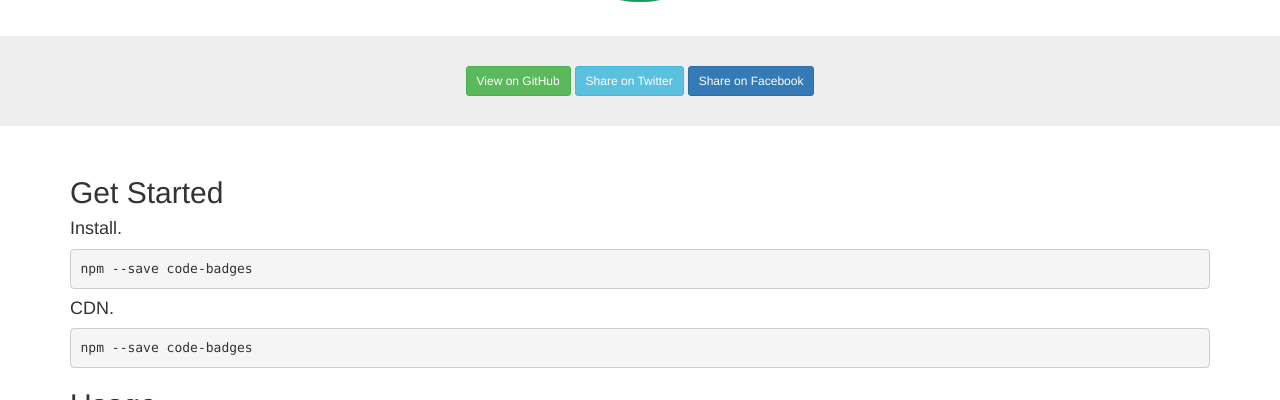
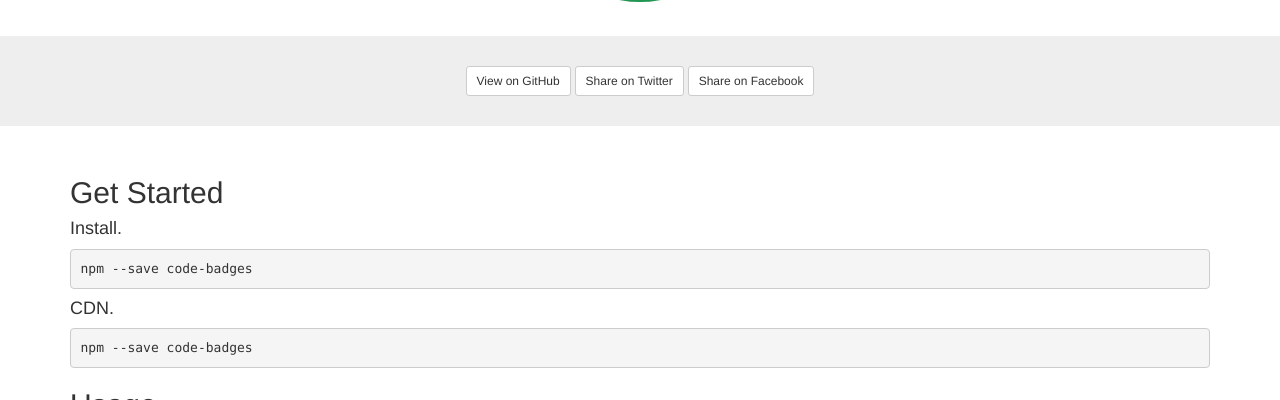
Before and after one commit to codemzy/codebadges, a website: page index.html in a window 1280 px wide. Shown: the part 700-1100 px from the top of the page. Drawn offline with nearby package versions, Linux system fonts and the light colour scheme; no server answers.

Commit message:
Updated index design

```diff
--- a/index.html
+++ b/index.html
@@ -4,7 +4,7 @@
   <meta charset="UTF-8">
   <meta name="viewport" content="width=device-width, initial-scale=1">
   <title>Code Badges - Progress badges for code learning platforms</title>
-  <link rel="stylesheet" href="https://maxcdn.bootstrapcdn.com/bootstrap/3.3.7/css/bootstrap.min.css">
+  <link rel="stylesheet" href="https://maxcdn.bootstrapcdn.com/bootswatch/3.3.7/lumen/bootstrap.min.css">
   <link rel="stylesheet" href="../css/codebadges.css">
   <link rel="stylesheet" href="./css/example.css">
   <link rel="shortcut icon" type="image/x-icon" href="./img/favicon.ico">
@@ -27,9 +27,9 @@
     </div>
 
     <div id="share" class="jumbotron text-center">
-      <a class="btn btn-sm btn-success" href="https://github.com/codemzy/codebadges" role="button">View on GitHub</a>
-      <a class="btn btn-sm btn-info" href="https://twitter.com/intent/tweet?text=Get some snazzy code badges to show your achievements https://codemzy.github.io/codebadges (via @codemzy)" target="_blank" data-size="large" data-via="codemzy" role="button">Share on Twitter</a>
-      <a class="btn btn-sm btn-primary" href="https://www.facebook.com/sharer/sharer.php?u=https%3A//codemzy.github.io/codebadges/" target="_blank" role="button">Share on Facebook</a>
+      <a class="btn btn-sm btn-default" href="https://github.com/codemzy/codebadges" target="_blank">View on GitHub</a>
+      <a class="btn btn-sm btn-default" href="https://twitter.com/intent/tweet?text=Get some snazzy code badges to show your achievements https://codemzy.github.io/codebadges (via @codemzy)" target="_blank" data-size="large" data-via="codemzy">Share on Twitter</a>
+      <a class="btn btn-sm btn-default" href="https://www.facebook.com/sharer/sharer.php?u=https%3A//codemzy.github.io/codebadges/" target="_blank">Share on Facebook</a>
     </div>
 
     <div class="container">
```
